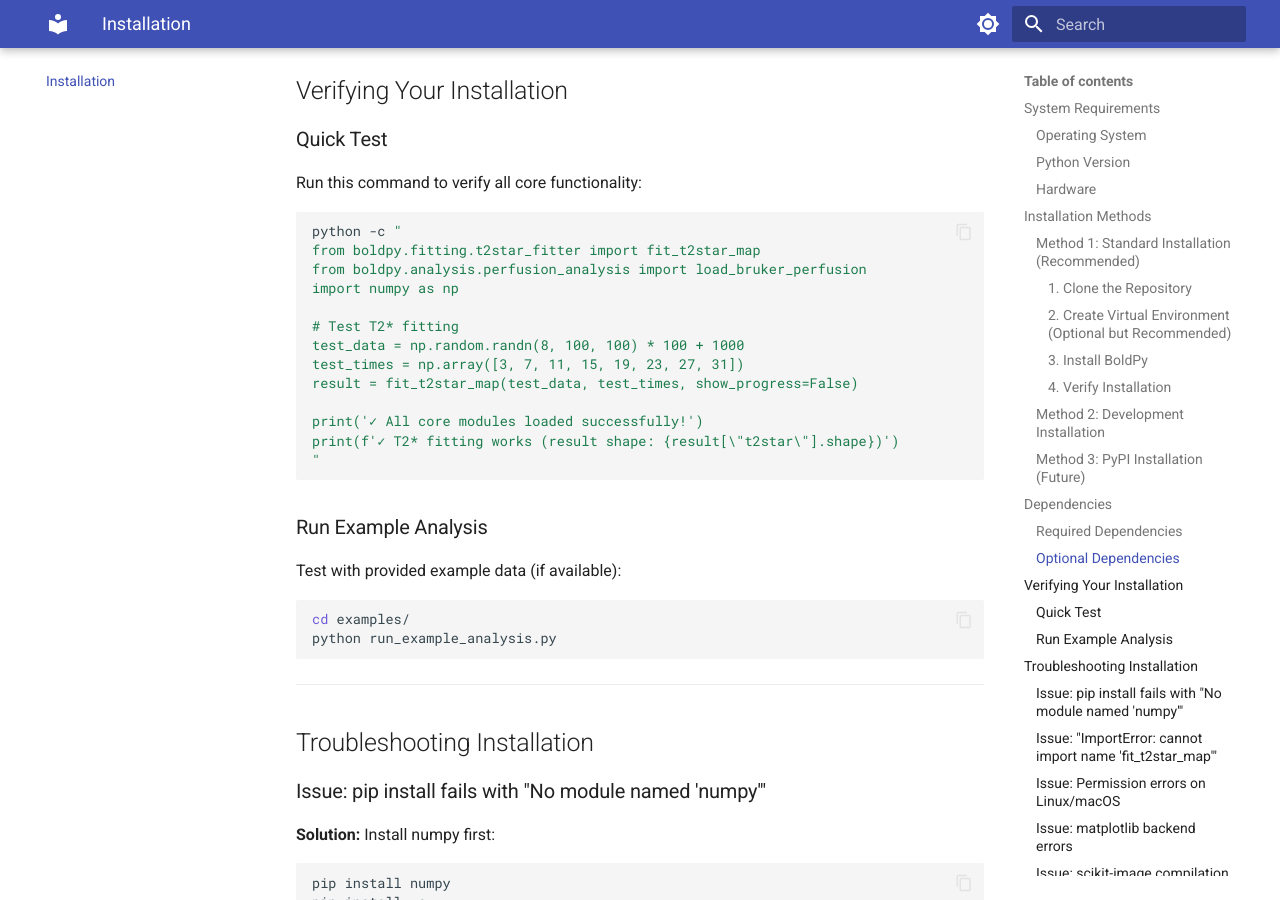
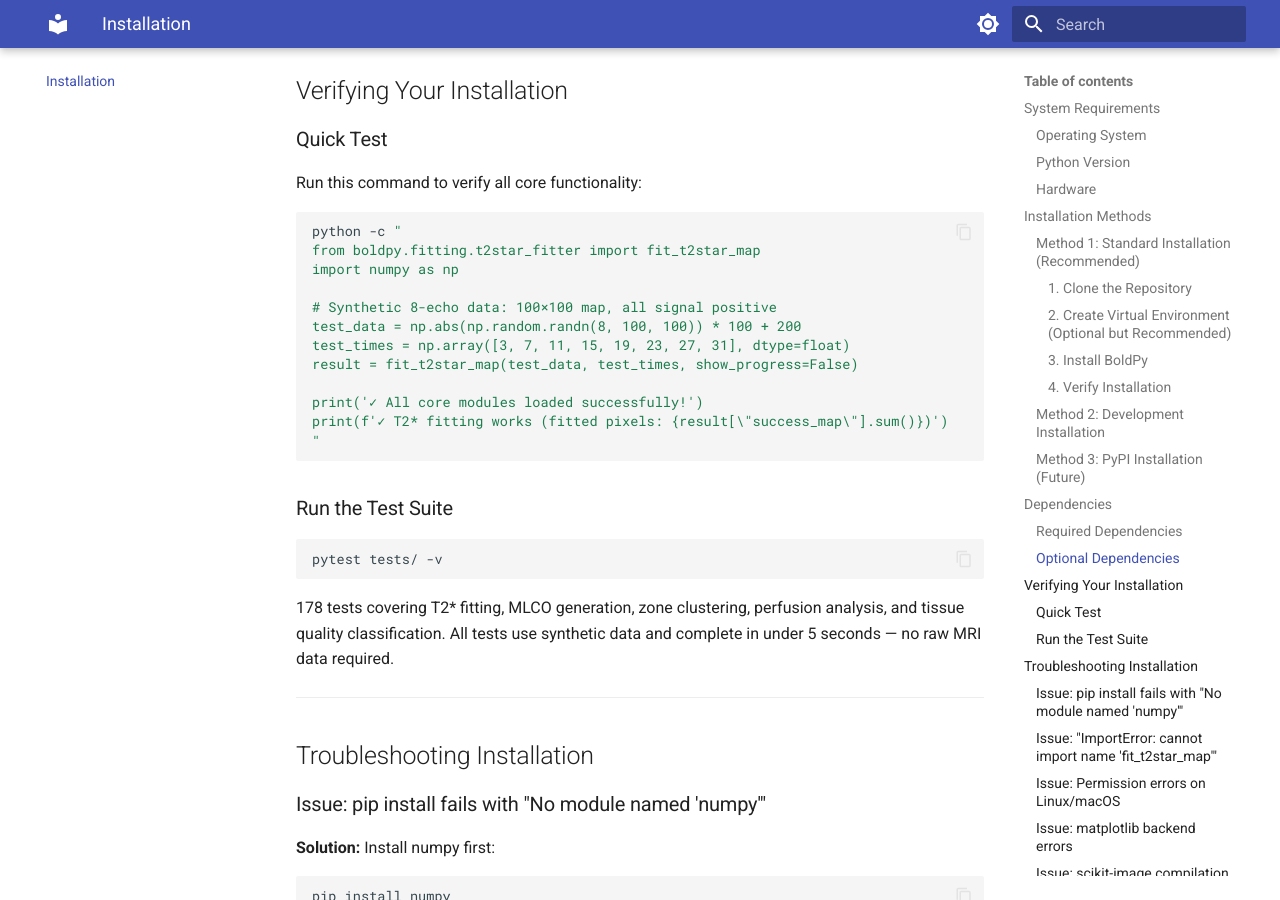
Before and after one commit to jpsmith5/boldpy, an MkDocs documentation site: the page built from docs/installation.md, in a window 1280 px wide and 900 px high, scrolled down 2783 px. Built offline with MkDocs 1.6.1 and Material for MkDocs 9.7.7, drawn with Linux system fonts in a browser that asks for light colours.

Commit message:
fixed snippet and example information

````diff
--- a/docs/installation.md
+++ b/docs/installation.md
@@ -134,27 +134,27 @@ Run this command to verify all core functionality:
 ```bash
 python -c "
 from boldpy.fitting.t2star_fitter import fit_t2star_map
-from boldpy.analysis.perfusion_analysis import load_bruker_perfusion
 import numpy as np
 
-# Test T2* fitting
-test_data = np.random.randn(8, 100, 100) * 100 + 1000
-test_times = np.array([3, 7, 11, 15, 19, 23, 27, 31])
+# Synthetic 8-echo data: 100×100 map, all signal positive
+test_data = np.abs(np.random.randn(8, 100, 100)) * 100 + 200
+test_times = np.array([3, 7, 11, 15, 19, 23, 27, 31], dtype=float)
 result = fit_t2star_map(test_data, test_times, show_progress=False)
 
 print('✓ All core modules loaded successfully!')
-print(f'✓ T2* fitting works (result shape: {result[\"t2star\"].shape})')
+print(f'✓ T2* fitting works (fitted pixels: {result[\"success_map\"].sum()})')
 "
 ```
 
-### Run Example Analysis
-
-Test with provided example data (if available):
+### Run the Test Suite
 
 ```bash
-cd examples/
-python run_example_analysis.py
+pytest tests/ -v
 ```
+
+178 tests covering T2* fitting, MLCO generation, zone clustering, perfusion
+analysis, and tissue quality classification. All tests use synthetic data
+and complete in under 5 seconds — no raw MRI data required.
 
 ---
 
````
Also changed, not shown: docs/kmeans-zone-clustering.md (+7 -7 lines).
